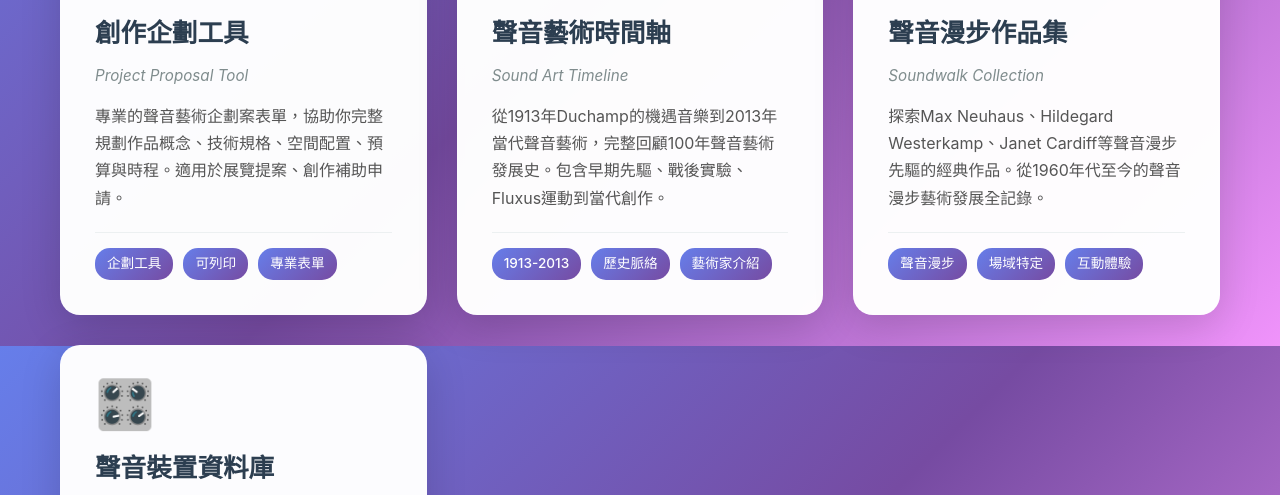
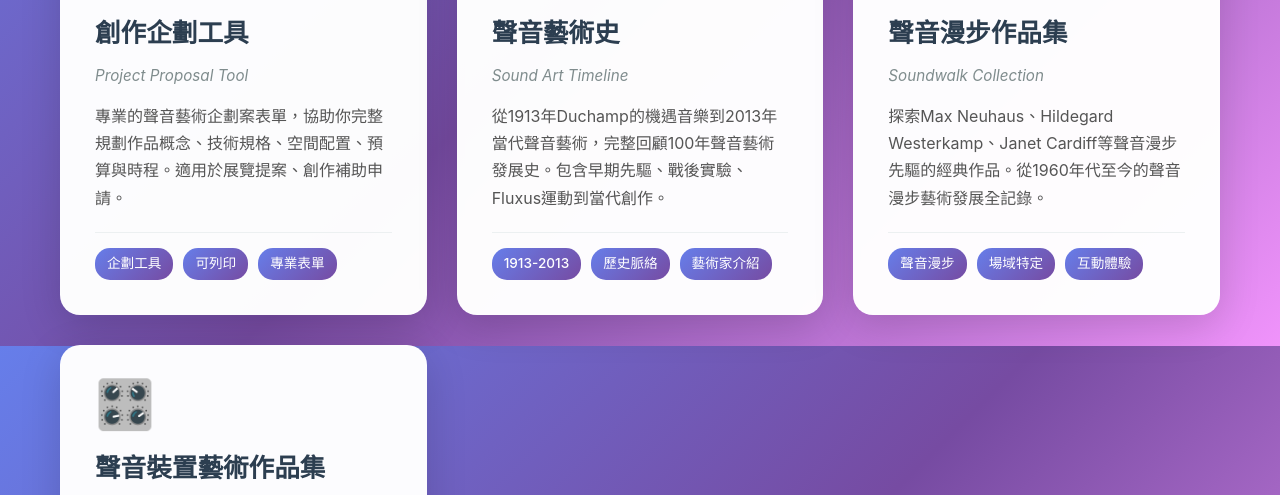
Before and after one commit to allenloves/sound_art, a plain HTML site: page index.html in a window 1280 px wide. Shown: the part 454-949 px from the top of the page. Drawn offline with Linux system fonts and the light colour scheme.

Commit message:
edit homepage

```diff
--- a/index.html
+++ b/index.html
@@ -331,7 +331,7 @@
             <!-- Card 1: Timeline -->
             <a href="sound_art_history.html" class="nav-card">
                 <span class="card-icon">🔊</span>
-                <h2 class="card-title">聲音藝術時間軸</h2>
+                <h2 class="card-title">聲音藝術史</h2>
                 <p class="card-subtitle">Sound Art Timeline</p>
                 <p class="card-description">
                     從1913年Duchamp的機遇音樂到2013年當代聲音藝術，完整回顧100年聲音藝術發展史。包含早期先驅、戰後實驗、Fluxus運動到當代創作。
@@ -361,7 +361,7 @@
             <!-- Card 3: Installations -->
             <a href="sound_art_installations.html" class="nav-card">
                 <span class="card-icon">🎛️</span>
-                <h2 class="card-title">聲音裝置資料庫</h2>
+                <h2 class="card-title">聲音裝置藝術作品集</h2>
                 <p class="card-subtitle">Sound Installation Database</p>
                 <p class="card-description">
                     收錄從1930年代至2024年的互動聲音裝置作品。涵蓋技術規格、互動設計、展覽資訊，包含teamLab、Zimoun等當代重要藝術家。
```
